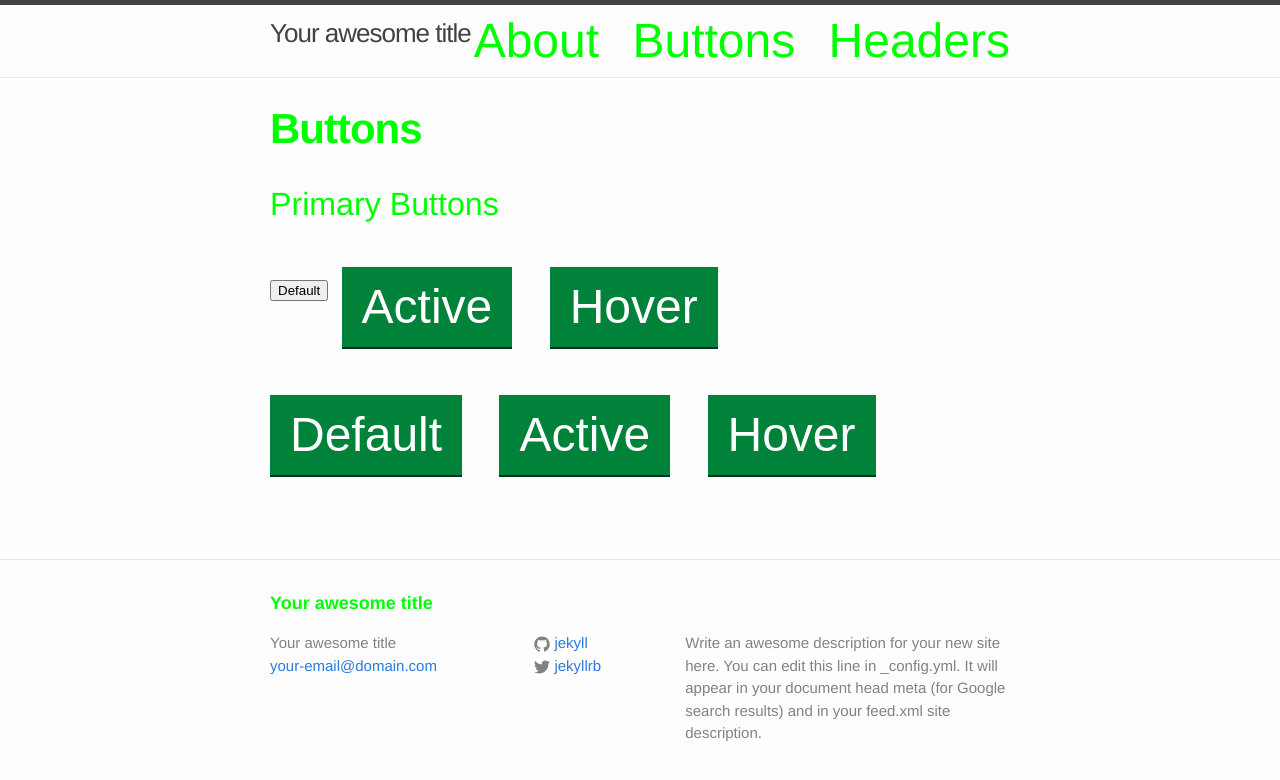
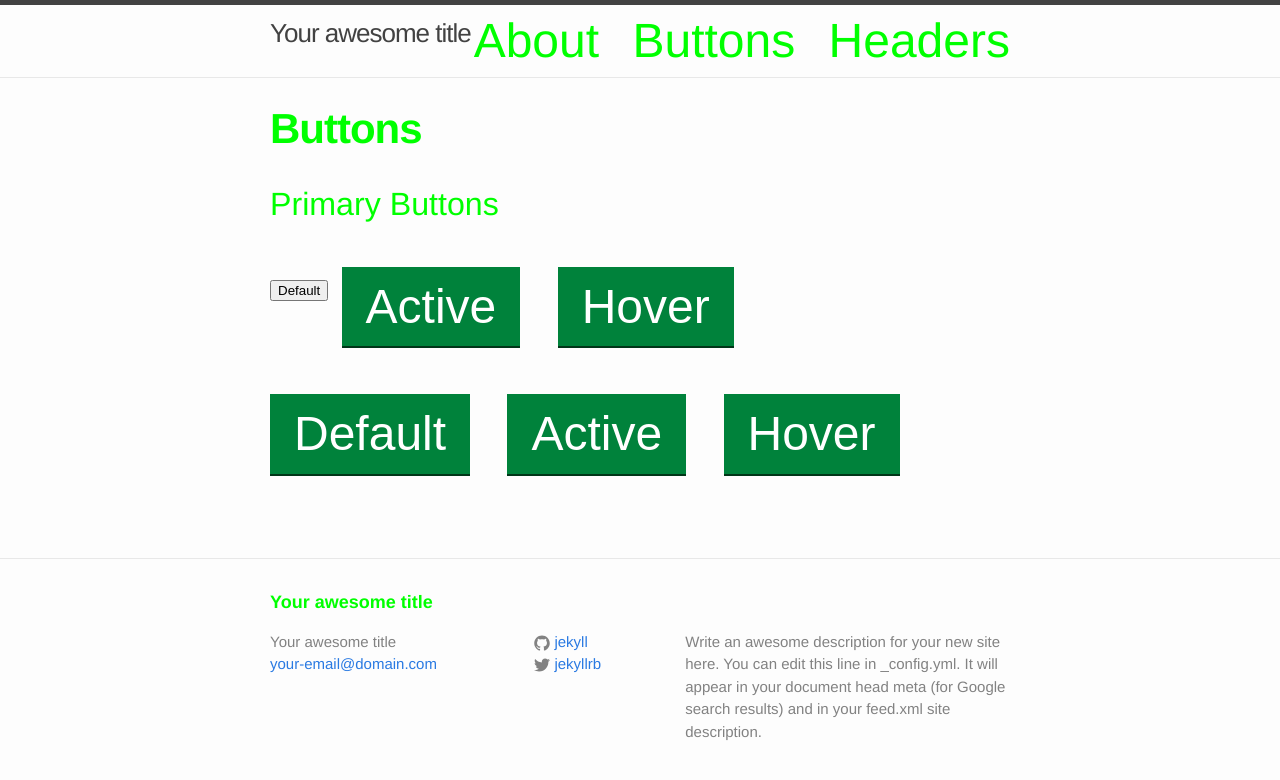
Before and after one commit to armydotmil/armydotmil.github.io, a Jekyll site: the page built from buttons.md, in a window 1280 px wide. Shown: the top 780 px of the page. Built offline with Jekyll 4.4.1, drawn with Linux system fonts in a browser that asks for light colours.

Commit message:
Update _buttons.scss

```diff
--- a/_sass/_buttons.scss
+++ b/_sass/_buttons.scss
@@ -11,7 +11,7 @@
   display: inline-block;
   font-size: 1em;
   line-height: 1.25;
-  padding: 10px 20px 10px;
+  padding: 0.2em 0.5em 0.2em;
   position: relative;
   text-decoration: none;
   vertical-align: top;
```
